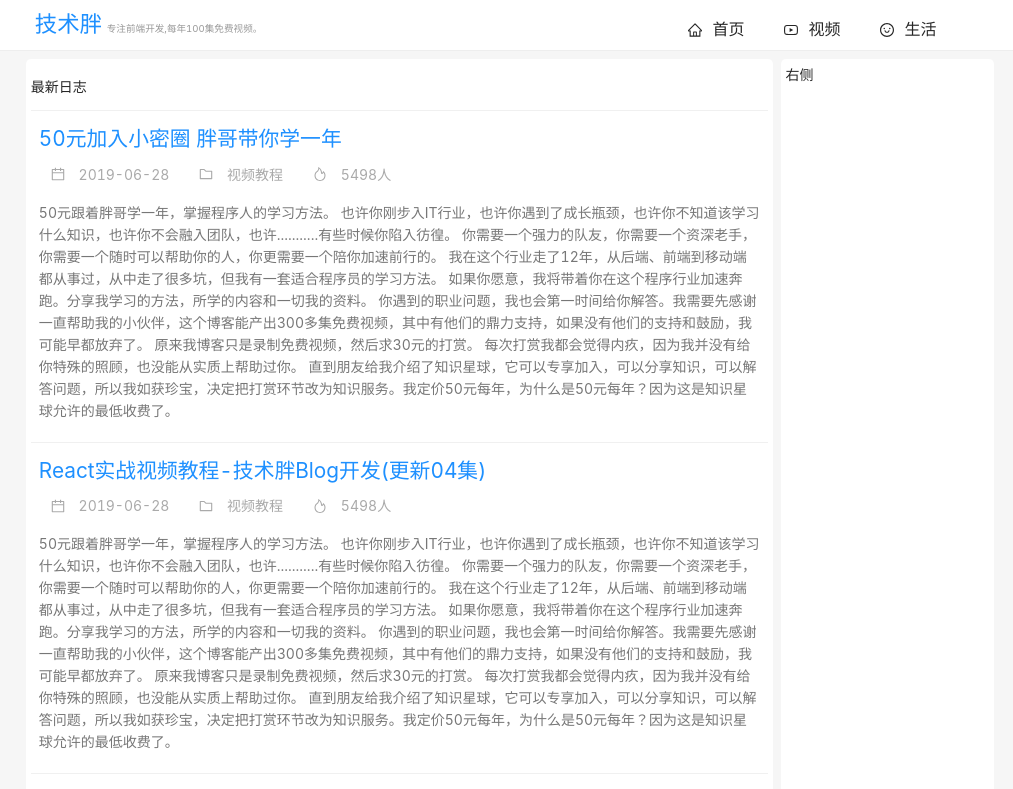
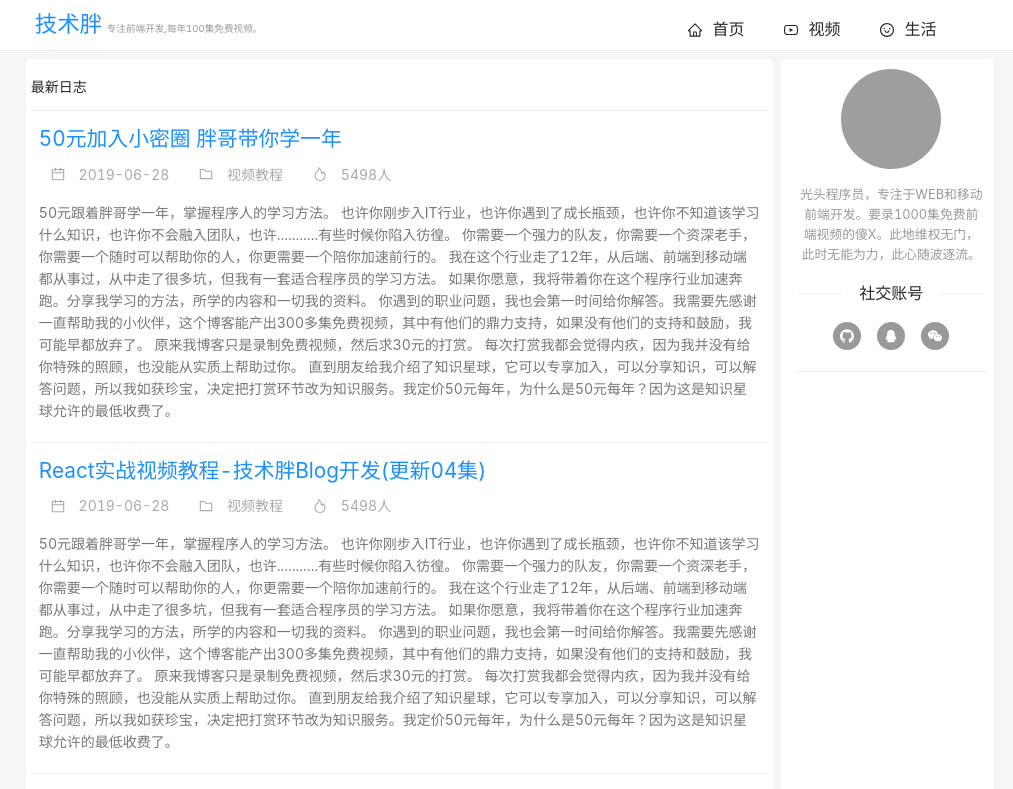
Before and after one commit to dcz6666/react_blog, a Next.js app: page / in a window 1280 px wide. Shown: the top 789 px of the page, without its empty margins (130-1143 px from the left). Built offline with nearby package versions, Linux system fonts and the light colour scheme; grey boxes are pictures that could not be loaded.

Commit message:
博主介绍已完成

```diff
--- /dev/null
+++ b/components/Author/Author.js
@@ -0,0 +1,21 @@
+import {Avatar,Divider} from 'antd'
+import styles from './Author.module.css'
+import { GithubOutlined, QqOutlined, WechatOutlined } from '@ant-design/icons';
+
+const Author =()=>{
+    return (
+        <div className={styles.authorDiv}>
+            <div><Avatar size={100} src="http://blogimages.jspang.com/blogtouxiang1.jpg" /></div>
+            <div className={styles.authorIntroduction}>
+                光头程序员，专注于WEB和移动前端开发。要录1000集免费前端视频的傻X。此地维权无门，此时无能为力，此心随波逐流。
+                <Divider>社交账号</Divider>
+                <Avatar size={28}  className={styles.account}  icon={<GithubOutlined />}/>
+                <Avatar size={28}  className={styles.account}  icon={<QqOutlined />}/>
+                <Avatar size={28}  className={styles.account}  icon={<WechatOutlined />}/>
+            </div>
+        </div>
+    )
+
+}
+
+export default Author
--- /dev/null
+++ b/components/Author/Author.module.css
@@ -0,0 +1,22 @@
+.authorDiv{
+    text-align: center;
+    padding: 1rem;
+    background-color: #FFF;
+    margin-left: .5rem;
+    padding:.3rem;
+    border-radius: .3rem;
+    border-bottom:1px solid #eee;
+
+}
+.authorDiv div{
+    margin-bottom: 1rem;
+}
+.authorIntroduction{
+    font-size:.8rem;
+    color: #999;
+}
+.account{
+    background-color: #999;
+    margin-left: .5rem;
+    margin-right: .5rem;
+}
--- a/pages/detailed.js
+++ b/pages/detailed.js
@@ -15,7 +15,7 @@ export default function Detailed() {
           左侧
         </Col>
 
-        <Col className="comm-right" xs={0} sm={0} md={7} lg={5} xl={4}>
+        <Col className="comm-box" xs={0} sm={0} md={7} lg={5} xl={4}>
           右侧
         </Col>
       </Row>
--- a/pages/index.js
+++ b/pages/index.js
@@ -3,6 +3,7 @@ import { Row, Col, Menu, List } from 'antd'
 import React, { useState } from 'react'
 // import styles from '../styles/Home.module.css'
 import Header from '../components/Header/Header.js'
+import Author from '../components/Author/Author.js'
 import styles from '../styles/pages/Index.module.css'
 
 import { CalendarOutlined,FolderOutlined,FireOutlined } from '@ant-design/icons';
@@ -43,8 +44,8 @@ export default function Home() {
           />
         </Col>
 
-        <Col className="comm-right" xs={0} sm={0} md={7} lg={5} xl={4}>
-          右侧
+        <Col className="comm-box" xs={0} sm={0} md={7} lg={5} xl={4}>
+          <Author />
         </Col>
       </Row>
 
--- a/pages/list.js
+++ b/pages/list.js
@@ -1,7 +1,9 @@
 import Head from 'next/head'
+import React,{useState} from 'react'
 import { Row, Col, Menu } from 'antd'
 import styles from '../styles/Home.module.css'
 import Header from '../components/Header/Header.js'
+import { CalendarOutlined } from '@ant-design/icons';
 export default function List() {
   return (
     <div className={styles.container}>
@@ -15,7 +17,7 @@ export default function List() {
           左侧
         </Col>
 
-        <Col className="comm-right" xs={0} sm={0} md={7} lg={5} xl={4}>
+        <Col className="comm-box" xs={0} sm={0} md={7} lg={5} xl={4}>
           右侧
         </Col>
       </Row>
--- a/styles/pages/comm.css
+++ b/styles/pages/comm.css
@@ -16,7 +16,7 @@ body{
     border-radius: .3rem;
     border-bottom:1px solid #eee;
 }
-.comm-right{
+.comm-box{
     background-color: #FFF;
     margin-left: .5rem;
     padding:.3rem;
```
